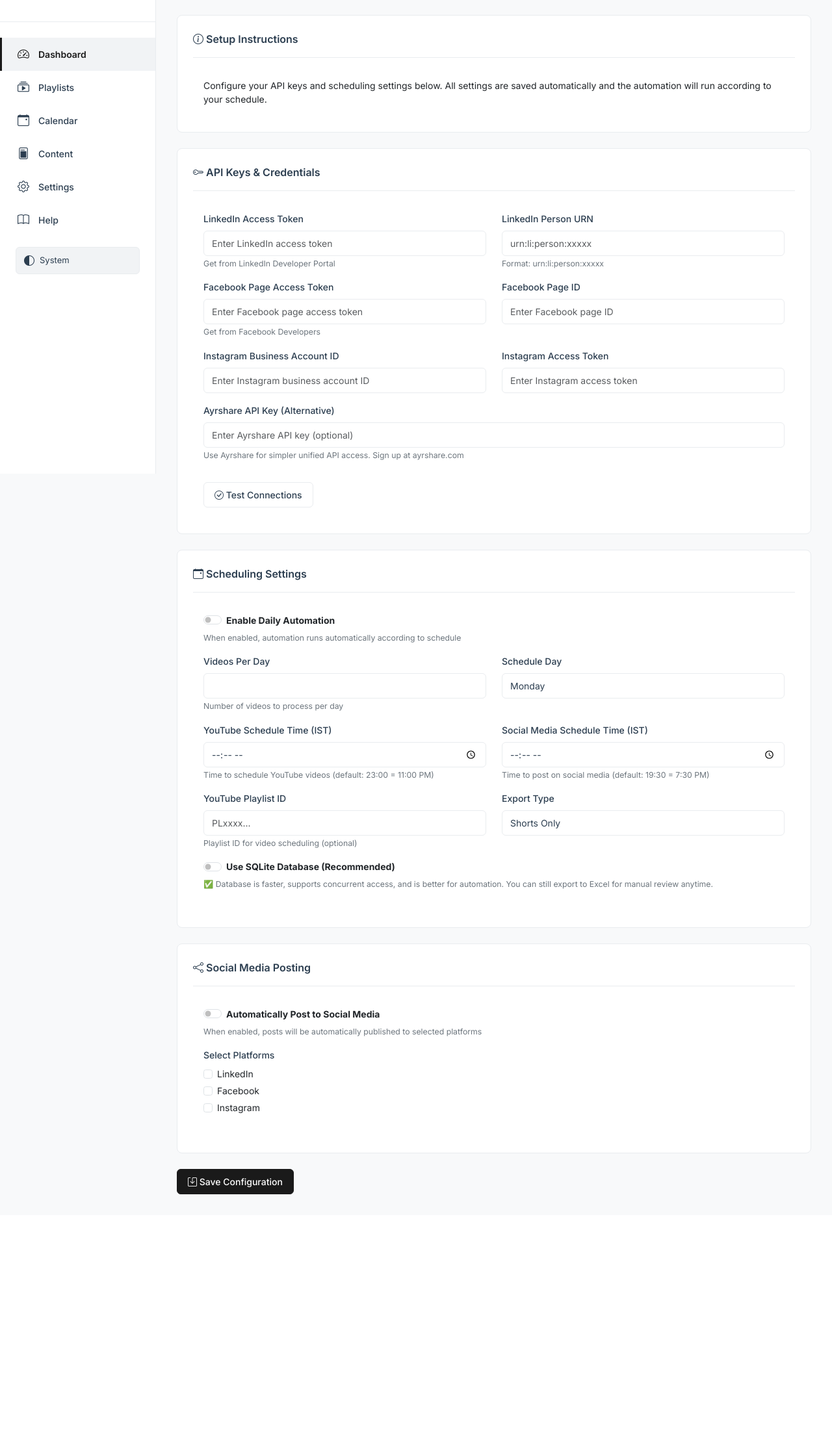
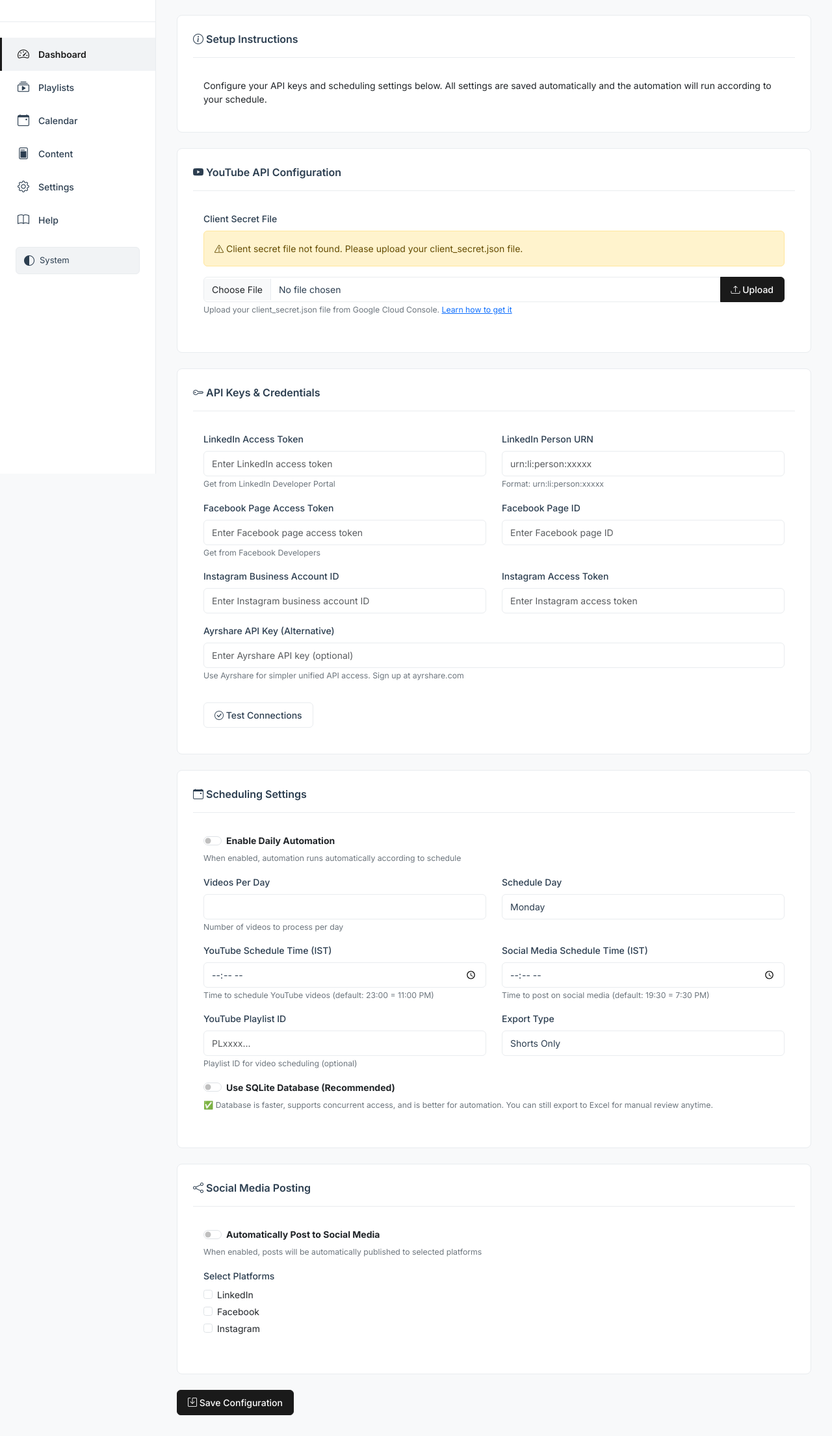
Before and after one commit to rupeshtiwari/youtube-automation-suite, a Flask app: template templates/config.html in a window 1280 px wide. Shown: the part 71-2281 px from the top of the page at 65% size. Before the commit the page ends 1909 px from the top, so only its background shows below. Run offline with Flask 3, Linux system fonts and the light colour scheme; the template is opened without the code that fills it, so the values that code supplies are empty.

Commit message:
Fix YouTube client secret upload section in config page
- Properly add YouTube API Configuration section before API Keys
- Show client secret file status and connected channel
- Add file upload form with validation
- Add JavaScript handler for file upload
- Complete integration with config route

```diff
--- a/templates/config.html
+++ b/templates/config.html
@@ -17,6 +17,62 @@
 </div>
 
 <form method="POST" action="/config">
+    <!-- YouTube API Configuration -->
+    <div class="card mb-4">
+        <div class="card-header">
+            <i class="bi bi-youtube"></i> YouTube API Configuration
+        </div>
+        <div class="card-body">
+            <div class="mb-3">
+                <label class="form-label">Client Secret File</label>
+                <div class="youtube-status mb-3">
+                    {% if youtube_status.client_secret_exists %}
+                        <div class="alert alert-success">
+                            <i class="bi bi-check-circle"></i>
+                            Client secret file is configured
+                        </div>
+                        {% if youtube_status.configured and youtube_status.channel_name %}
+                            <div class="alert alert-info">
+                                <i class="bi bi-broadcast"></i>
+                                Connected to channel: <strong>{{ youtube_status.channel_name }}</strong>
+                                {% if youtube_status.channel_id %}
+                                    <br><small>Channel ID: {{ youtube_status.channel_id }}</small>
+                                {% endif %}
+                            </div>
+                        {% endif %}
+                    {% else %}
+                        <div class="alert alert-warning">
+                            <i class="bi bi-exclamation-triangle"></i>
+                            Client secret file not found. Please upload your client_secret.json file.
+                        </div>
+                    {% endif %}
+                    {% if youtube_status.error %}
+                        <div class="alert alert-danger">
+                            <i class="bi bi-x-circle"></i>
+                            Error: {{ youtube_status.error }}
+                        </div>
+                    {% endif %}
+                </div>
+                <div class="file-upload-area">
+                    <form id="clientSecretUploadForm" enctype="multipart/form-data">
+                        <div class="input-group">
+                            <input type="file" class="form-control" id="clientSecretFile"
+                                   accept=".json" required>
+                            <button class="btn btn-primary" type="submit" id="uploadClientSecretBtn">
+                                <i class="bi bi-upload"></i> Upload
+                            </button>
+                        </div>
+                        <small class="text-muted">
+                            Upload your client_secret.json file from Google Cloud Console.
+                            <a href="/docs#youtube-setup" target="_blank">Learn how to get it</a>
+                        </small>
+                    </form>
+                    <div id="uploadStatus" class="mt-2" style="display: none;"></div>
+                </div>
+            </div>
+        </div>
+    </div>
+
     <!-- API Keys Section -->
     <div class="card">
         <div class="card-header">
```
